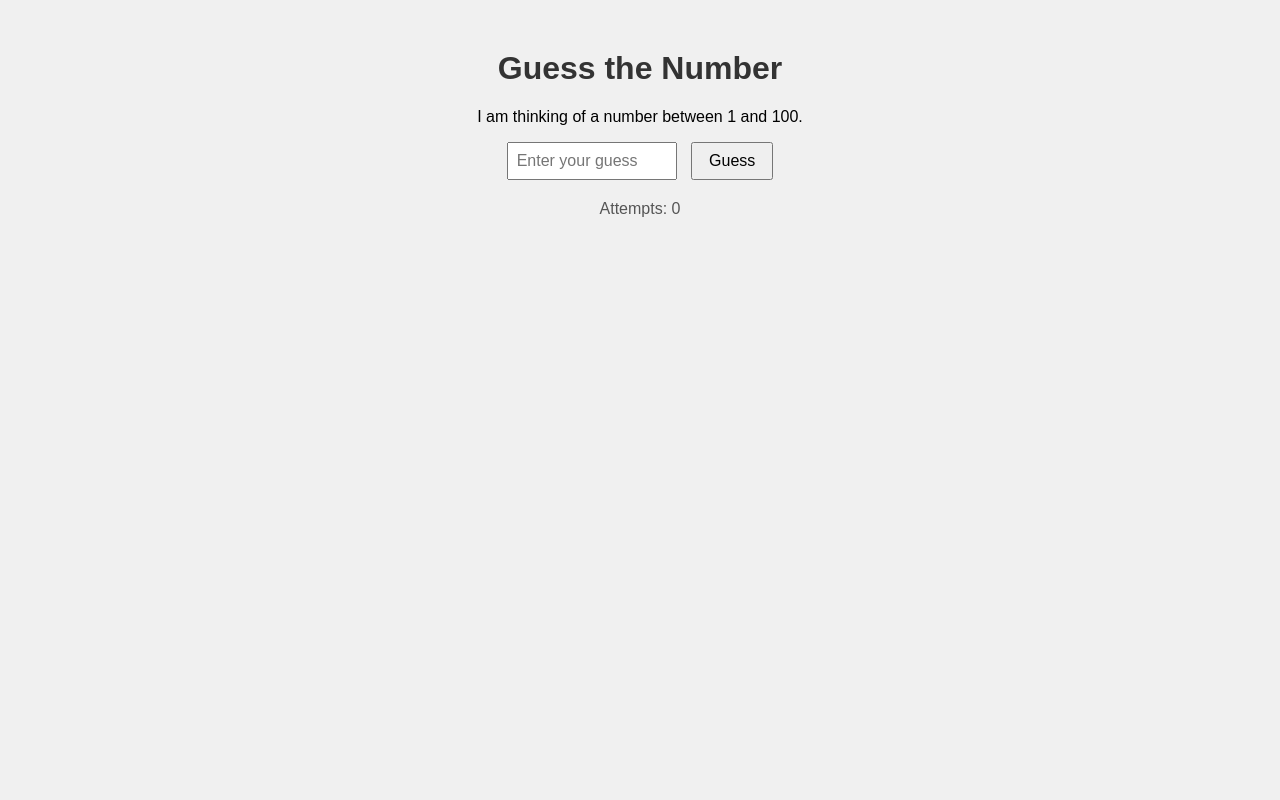
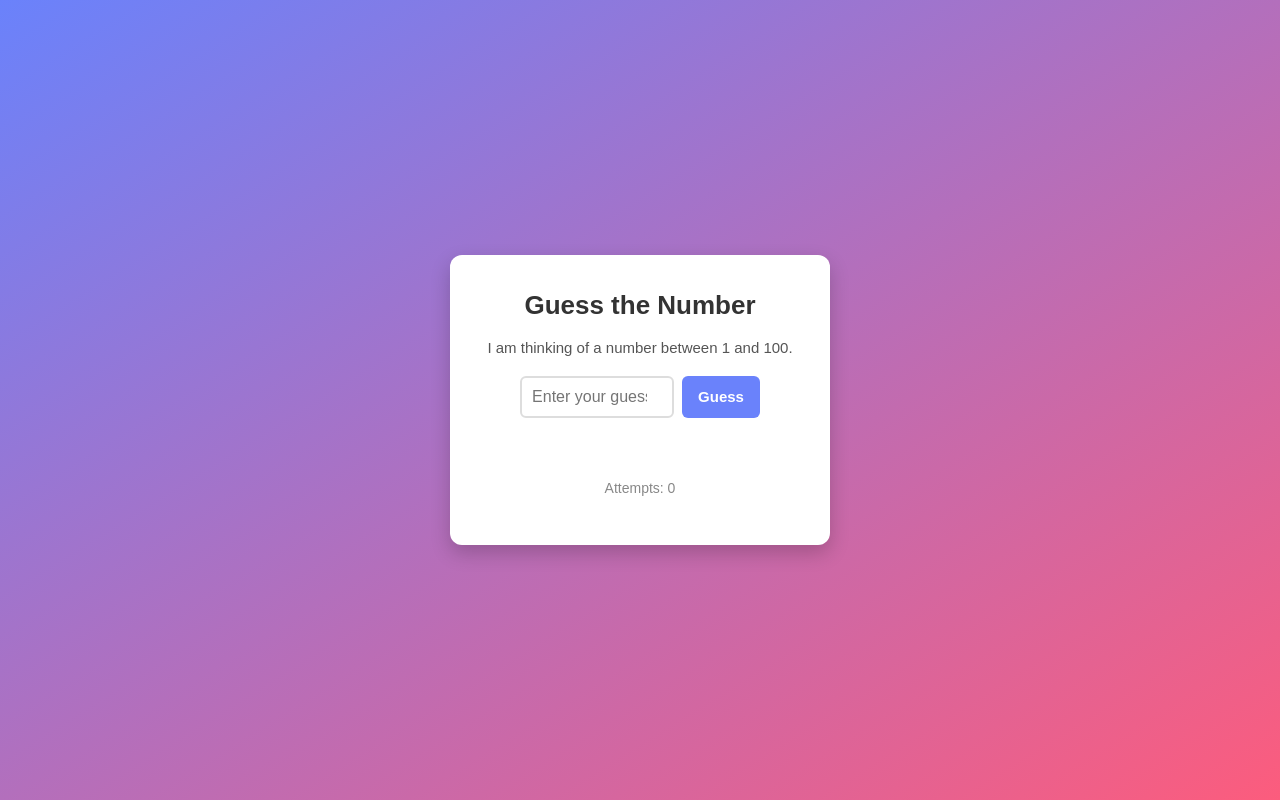
Before and after one commit to Srimal-Ranga/Internet-Technologies-Day-7, a plain HTML site: page index.html in a window 1280 px wide. Drawn offline with Linux system fonts and the light colour scheme.

Commit message:
Refactor HTML structure and enhance CSS styles for improved layout and user experience

```diff
--- a/index.html
+++ b/index.html
@@ -7,16 +7,20 @@
 </head>
 <body>
 
+    <div class="card">
         <h1>Guess the Number</h1>
         <p>I am thinking of a number between 1 and 100.</p>
 
+        <div class="input-row">
             <input type="number" id="guessInput" placeholder="Enter your guess">
             <button id="guessBtn">Guess</button>
+        </div>
 
         <p id="message"></p>
         <p id="attempts">Attempts: 0</p>
 
         <button id="restartBtn">Restart Game</button>
+    </div>
 
     <script src="script.js"></script>
 </body>
--- a/styles.css
+++ b/styles.css
@@ -1,38 +1,96 @@
 body {
     font-family: Arial, sans-serif;
     text-align: center;
-    background-color: #f0f0f0;
-    margin-top: 50px;
+    margin: 0;
+    min-height: 100vh;
+    display: flex;
+    justify-content: center;
+    align-items: center;
+    background: linear-gradient(to bottom right, #6a82fb, #fc5c7d);
+}
+
+.card {
+    background-color: #ffffff;
+    padding: 35px 30px;
+    border-radius: 12px;
+    box-shadow: 0 8px 20px rgba(0, 0, 0, 0.2);
+    width: 320px;
 }
 
 h1 {
     color: #333;
+    margin-top: 0;
+    font-size: 26px;
+}
+
+p {
+    color: #555;
+    font-size: 15px;
+}
+
+.input-row {
+    display: flex;
+    justify-content: center;
+    gap: 8px;
+    margin: 20px 0;
 }
 
 input {
-    padding: 8px;
+    padding: 10px;
     font-size: 16px;
-    width: 150px;
+    width: 130px;
+    border: 2px solid #ddd;
+    border-radius: 6px;
+}
+
+input:focus {
+    outline: none;
+    border-color: #6a82fb;
 }
 
 button {
-    padding: 8px 16px;
-    font-size: 16px;
-    margin-left: 10px;
+    padding: 10px 16px;
+    font-size: 15px;
+    font-weight: bold;
+    color: white;
+    background-color: #6a82fb;
+    border: none;
+    border-radius: 6px;
     cursor: pointer;
+    transition: background-color 0.2s ease, transform 0.1s ease;
+}
+
+button:hover {
+    background-color: #5a6fe0;
+}
+
+button:active {
+    transform: scale(0.97);
+}
+
+button:disabled {
+    background-color: #ccc;
+    cursor: not-allowed;
 }
 
 #message {
     font-size: 18px;
     font-weight: bold;
-    margin-top: 20px;
+    min-height: 24px;
+    color: #333;
 }
 
 #attempts {
-    color: #555;
+    color: #888;
+    font-size: 14px;
 }
 
 #restartBtn {
-    margin-top: 20px;
+    margin-top: 15px;
     display: none;
+    background-color: #fc5c7d;
 }
+
+#restartBtn:hover {
+    background-color: #e14d6c;
+}
```
Lines whose indentation alone changed are shown as unchanged.
